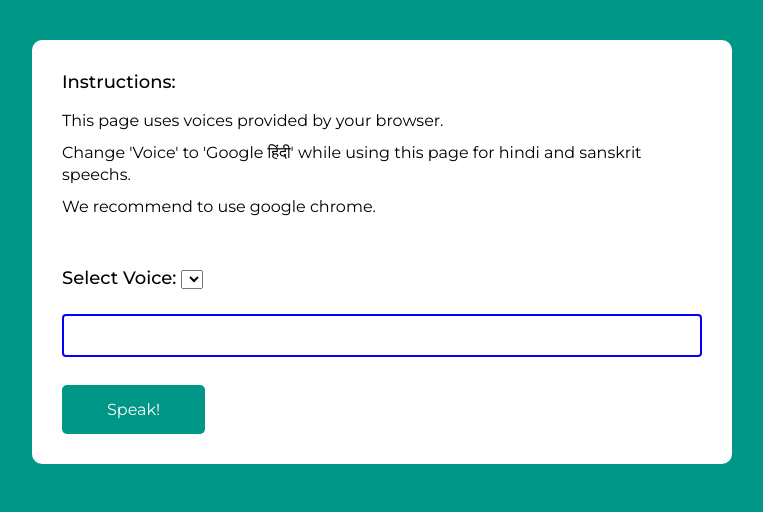
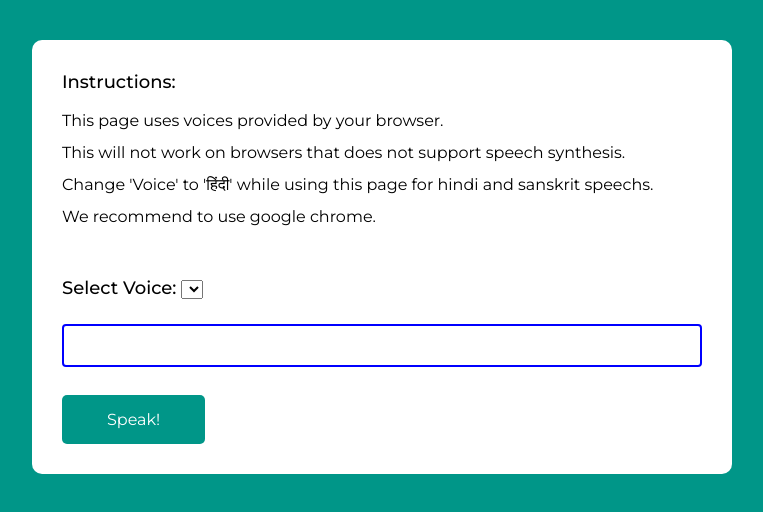
Before and after one commit to Manish1902/Manish1902SpeechSynthesis.github.io, a plain HTML site: page index.html in a window 1280 px wide. Shown: the whole page, without its empty margins (258-1021 px from the left). Drawn offline with Linux system fonts and the light colour scheme.

Commit message:
Update index.html

```diff
--- a/index.html
+++ b/index.html
@@ -11,7 +11,8 @@
     <div class="speech-box custom-box">
     <h3>Instructions:</h3>
     <p>This page uses voices provided by your browser.</p>
-    <p>Change 'Voice' to 'Google हिंदी' while using this page for hindi and sanskrit speechs.</p>
+    <p>This will not work on browsers that does not support speech synthesis.</p>
+    <p>Change 'Voice' to 'हिंदी' while using this page for hindi and sanskrit speechs.</p>
     <p>We recommend to use google chrome.</p>
     <br><br>
     <h3>
```
